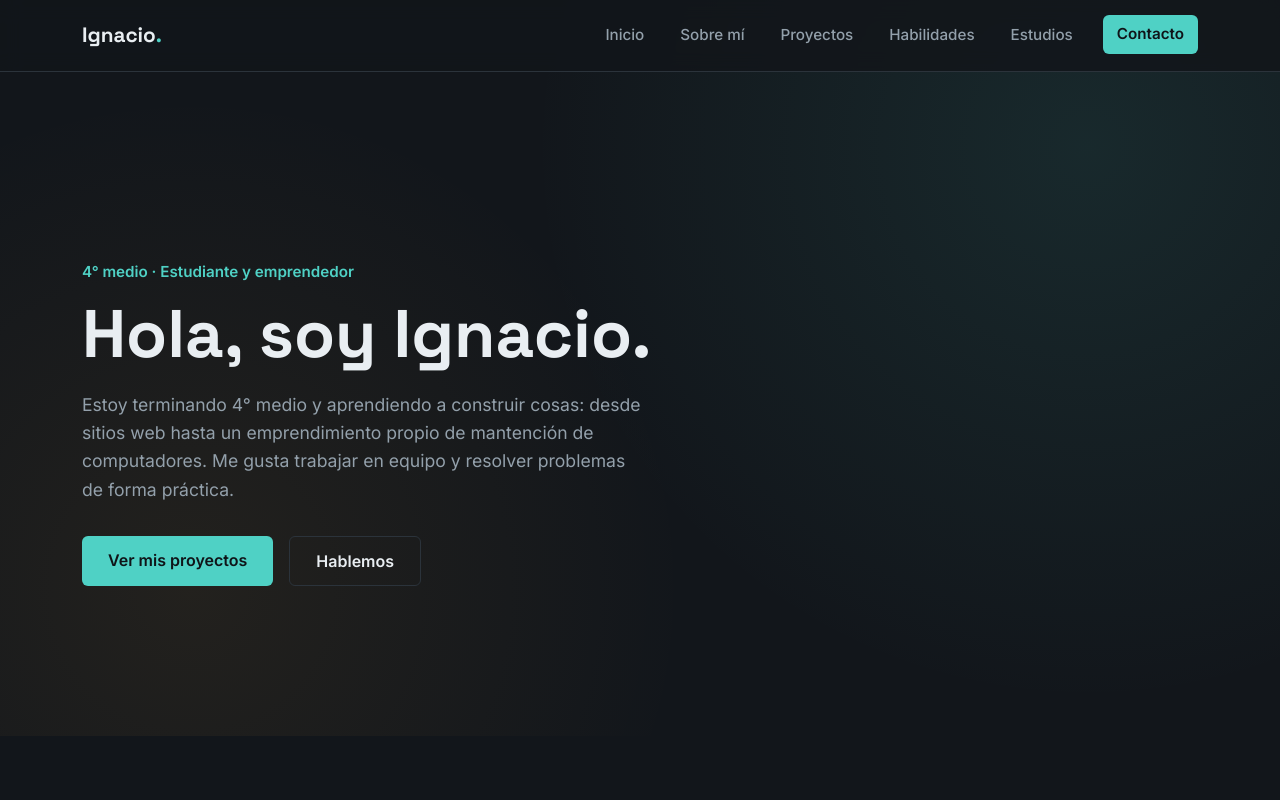
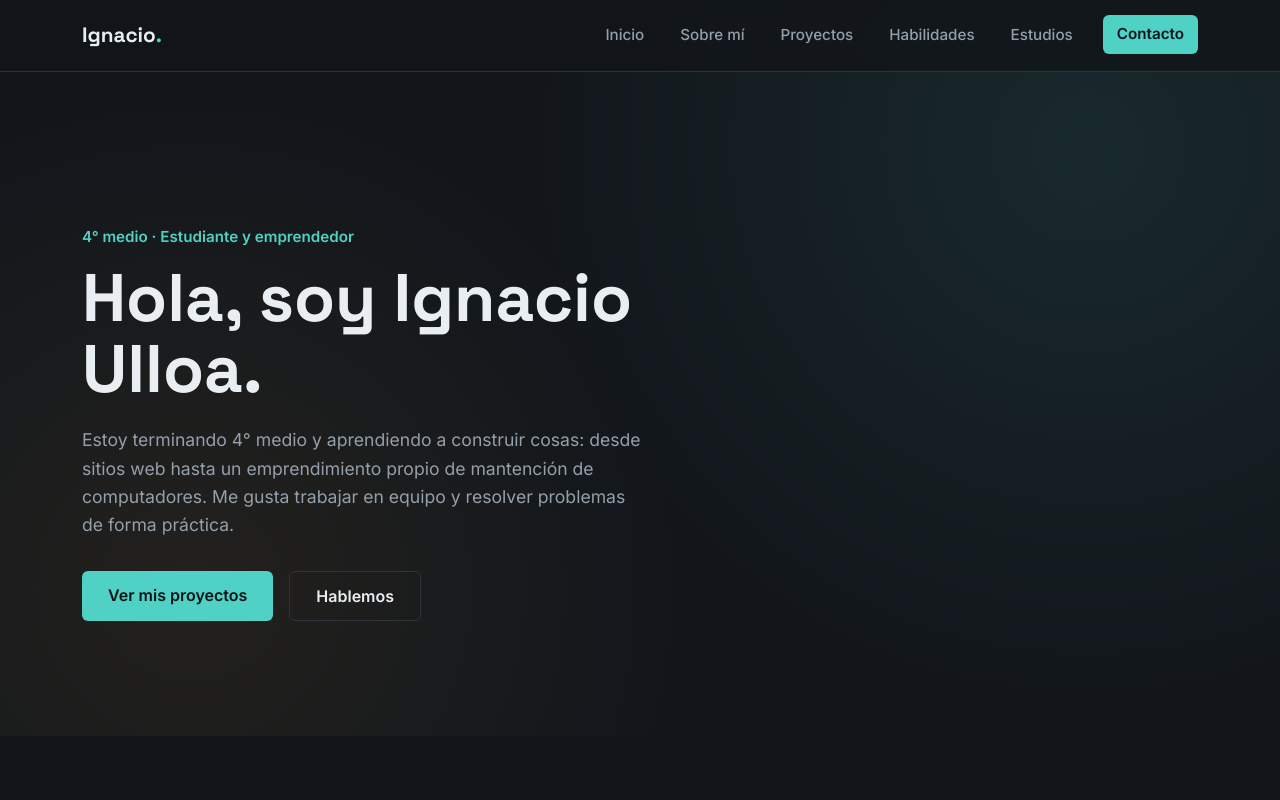
Before and after one commit to nachitopop1w/portafolio-ignacio, a plain HTML site: page index.html in a window 1280 px wide. Shown: the top 800 px of the page. Drawn offline with nearby package versions, Linux system fonts and the light colour scheme; files whose address does not match are found by name.

Commit message:
docs: actualiza texto de informacion

```diff
--- a/index.html
+++ b/index.html
@@ -44,7 +44,7 @@
       <div class="row align-items-center">
         <div class="col-lg-8">
           <p class="eyebrow">4° medio · Estudiante y emprendedor</p>
-          <h1 class="hero-title">Hola, soy Ignacio.</h1>
+          <h1 class="hero-title">Hola, soy Ignacio Ulloa.</h1>
           <p class="hero-text">
             Estoy terminando 4° medio y aprendiendo a construir cosas: desde sitios web
             hasta un emprendimiento propio de mantención de computadores. Me gusta
```
